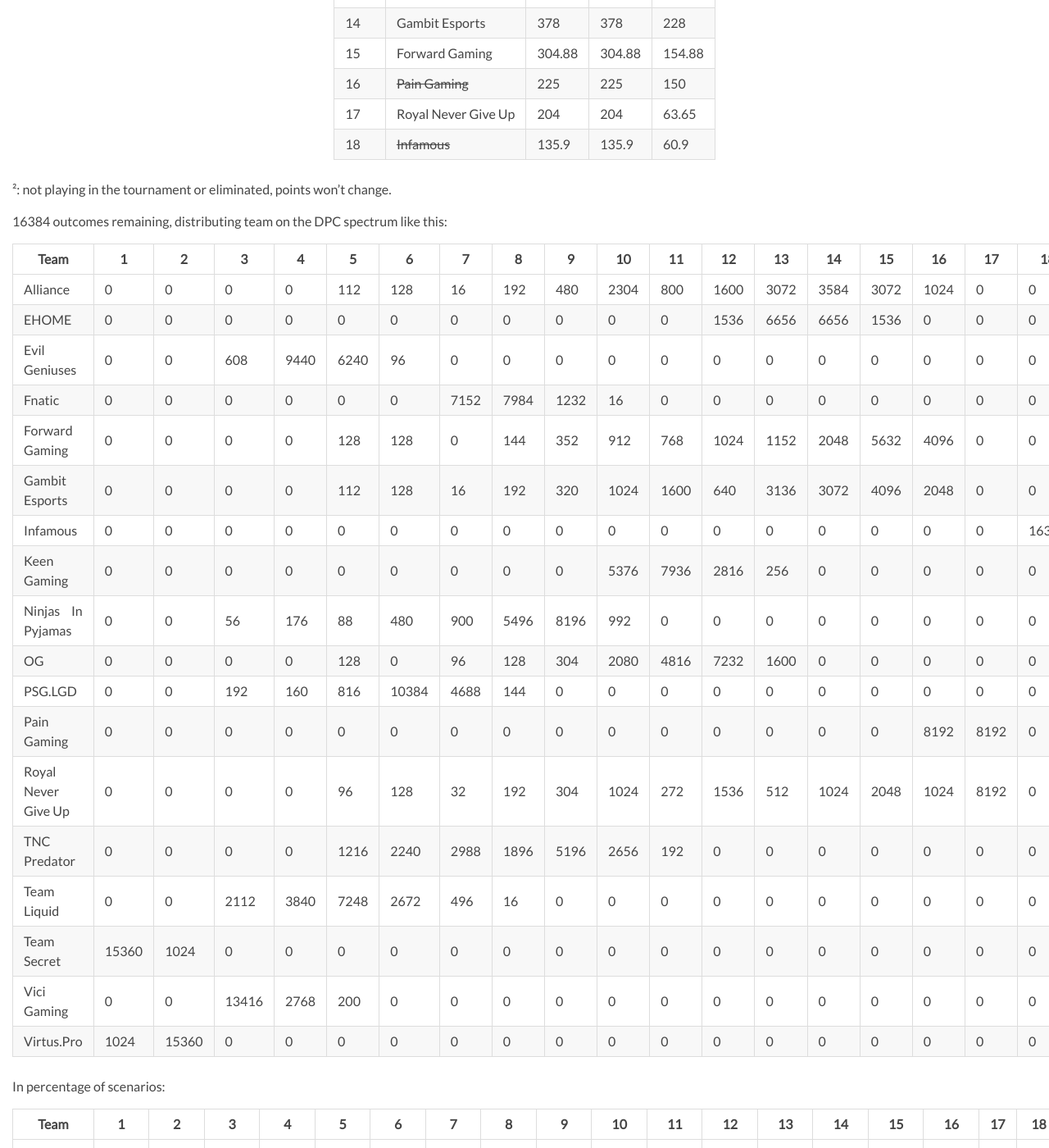
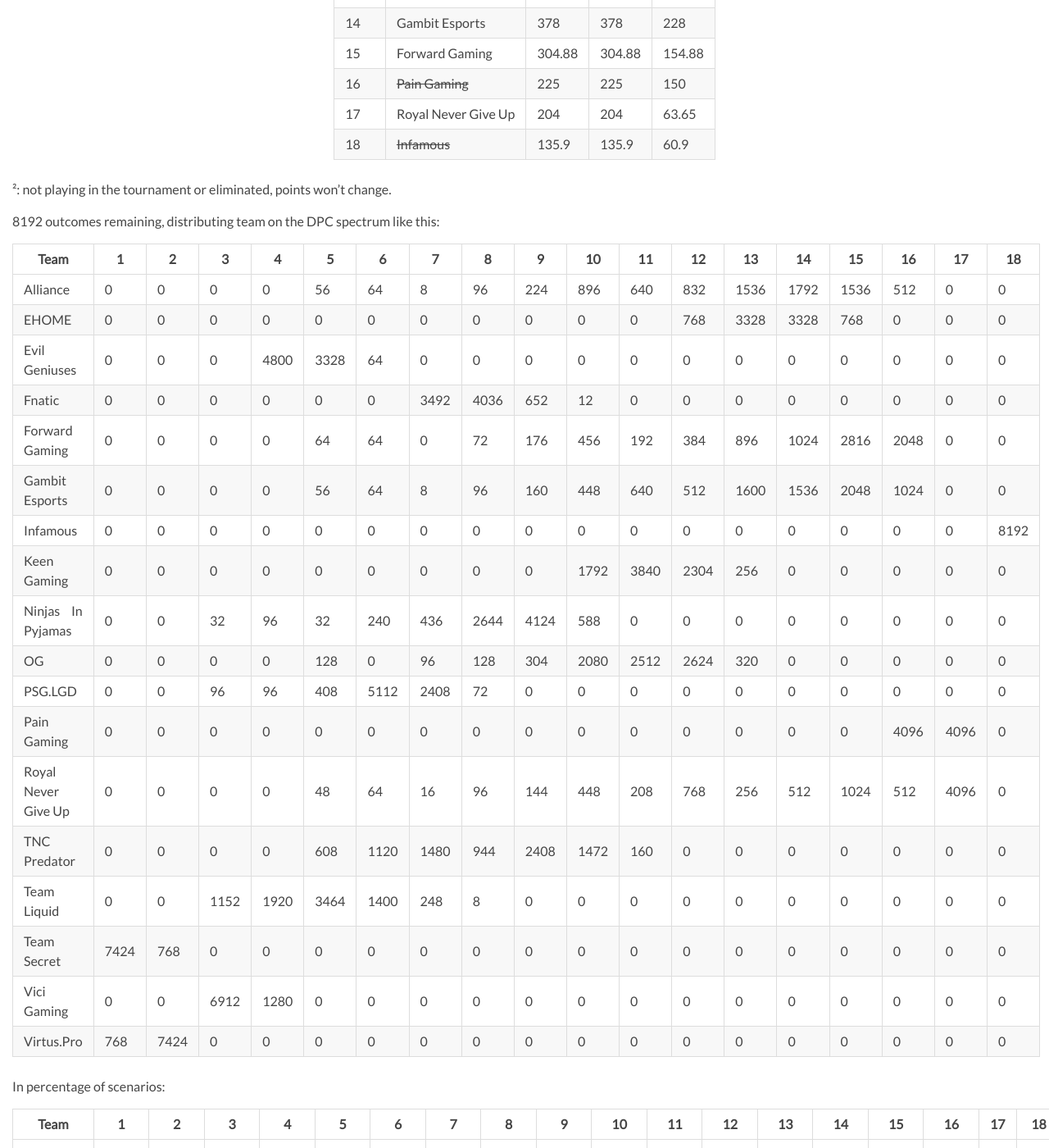
Before and after one commit to Philaeux/philaeux.github.io, a Jekyll site: the page built from _posts/2019-06-25-dpc-status.md, in a window 1280 px wide and 1400 px high, scrolled down 748 px. Shown: the whole window at 82% size. Built offline with Jekyll 4.4.1, drawn with Linux system fonts in a browser that asks for light colours; nearby versions of some CDN libraries; some of the changed text lies outside the part shown.

Commit message:
DPC 25 - EG OG

```diff
--- a/_posts/2019-06-25-dpc-status.md
+++ b/_posts/2019-06-25-dpc-status.md
@@ -32,71 +32,71 @@
 
 ²: not playing in the tournament or eliminated, points won't change.
 
-16384 outcomes remaining, distributing team on the DPC spectrum like this:
+8192 outcomes remaining, distributing team on the DPC spectrum like this:
 
 | Team | 1 | 2 | 3 | 4 | 5 | 6 | 7 | 8 | 9 | 10 | 11 | 12 | 13 | 14 | 15 | 16 | 17 | 18 |
 | ---- | ---- | ---- | ---- | ---- | ---- | ---- | ---- | ---- | ---- | ---- | ---- | ---- | ---- | ---- | ---- | ---- | ---- | ---- |
-| Alliance | 0 | 0 | 0 | 0 | 112 | 128 | 16 | 192 | 480 | 2304 | 800 | 1600 | 3072 | 3584 | 3072 | 1024 | 0 | 0 |
-| EHOME | 0 | 0 | 0 | 0 | 0 | 0 | 0 | 0 | 0 | 0 | 0 | 1536 | 6656 | 6656 | 1536 | 0 | 0 | 0 |
-| Evil Geniuses | 0 | 0 | 608 | 9440 | 6240 | 96 | 0 | 0 | 0 | 0 | 0 | 0 | 0 | 0 | 0 | 0 | 0 | 0 |
-| Fnatic | 0 | 0 | 0 | 0 | 0 | 0 | 7152 | 7984 | 1232 | 16 | 0 | 0 | 0 | 0 | 0 | 0 | 0 | 0 |
-| Forward Gaming | 0 | 0 | 0 | 0 | 128 | 128 | 0 | 144 | 352 | 912 | 768 | 1024 | 1152 | 2048 | 5632 | 4096 | 0 | 0 |
-| Gambit Esports | 0 | 0 | 0 | 0 | 112 | 128 | 16 | 192 | 320 | 1024 | 1600 | 640 | 3136 | 3072 | 4096 | 2048 | 0 | 0 |
-| Infamous | 0 | 0 | 0 | 0 | 0 | 0 | 0 | 0 | 0 | 0 | 0 | 0 | 0 | 0 | 0 | 0 | 0 | 16384 |
-| Keen Gaming | 0 | 0 | 0 | 0 | 0 | 0 | 0 | 0 | 0 | 5376 | 7936 | 2816 | 256 | 0 | 0 | 0 | 0 | 0 |
-| Ninjas In Pyjamas | 0 | 0 | 56 | 176 | 88 | 480 | 900 | 5496 | 8196 | 992 | 0 | 0 | 0 | 0 | 0 | 0 | 0 | 0 |
-| OG | 0 | 0 | 0 | 0 | 128 | 0 | 96 | 128 | 304 | 2080 | 4816 | 7232 | 1600 | 0 | 0 | 0 | 0 | 0 |
-| PSG.LGD | 0 | 0 | 192 | 160 | 816 | 10384 | 4688 | 144 | 0 | 0 | 0 | 0 | 0 | 0 | 0 | 0 | 0 | 0 |
-| Pain Gaming | 0 | 0 | 0 | 0 | 0 | 0 | 0 | 0 | 0 | 0 | 0 | 0 | 0 | 0 | 0 | 8192 | 8192 | 0 |
-| Royal Never Give Up | 0 | 0 | 0 | 0 | 96 | 128 | 32 | 192 | 304 | 1024 | 272 | 1536 | 512 | 1024 | 2048 | 1024 | 8192 | 0 |
-| TNC Predator | 0 | 0 | 0 | 0 | 1216 | 2240 | 2988 | 1896 | 5196 | 2656 | 192 | 0 | 0 | 0 | 0 | 0 | 0 | 0 |
-| Team Liquid | 0 | 0 | 2112 | 3840 | 7248 | 2672 | 496 | 16 | 0 | 0 | 0 | 0 | 0 | 0 | 0 | 0 | 0 | 0 |
-| Team Secret | 15360 | 1024 | 0 | 0 | 0 | 0 | 0 | 0 | 0 | 0 | 0 | 0 | 0 | 0 | 0 | 0 | 0 | 0 |
-| Vici Gaming | 0 | 0 | 13416 | 2768 | 200 | 0 | 0 | 0 | 0 | 0 | 0 | 0 | 0 | 0 | 0 | 0 | 0 | 0 |
-| Virtus.Pro | 1024 | 15360 | 0 | 0 | 0 | 0 | 0 | 0 | 0 | 0 | 0 | 0 | 0 | 0 | 0 | 0 | 0 | 0 |
+| Alliance | 0 | 0 | 0 | 0 | 56 | 64 | 8 | 96 | 224 | 896 | 640 | 832 | 1536 | 1792 | 1536 | 512 | 0 | 0 |
+| EHOME | 0 | 0 | 0 | 0 | 0 | 0 | 0 | 0 | 0 | 0 | 0 | 768 | 3328 | 3328 | 768 | 0 | 0 | 0 |
+| Evil Geniuses | 0 | 0 | 0 | 4800 | 3328 | 64 | 0 | 0 | 0 | 0 | 0 | 0 | 0 | 0 | 0 | 0 | 0 | 0 |
+| Fnatic | 0 | 0 | 0 | 0 | 0 | 0 | 3492 | 4036 | 652 | 12 | 0 | 0 | 0 | 0 | 0 | 0 | 0 | 0 |
+| Forward Gaming | 0 | 0 | 0 | 0 | 64 | 64 | 0 | 72 | 176 | 456 | 192 | 384 | 896 | 1024 | 2816 | 2048 | 0 | 0 |
+| Gambit Esports | 0 | 0 | 0 | 0 | 56 | 64 | 8 | 96 | 160 | 448 | 640 | 512 | 1600 | 1536 | 2048 | 1024 | 0 | 0 |
+| Infamous | 0 | 0 | 0 | 0 | 0 | 0 | 0 | 0 | 0 | 0 | 0 | 0 | 0 | 0 | 0 | 0 | 0 | 8192 |
+| Keen Gaming | 0 | 0 | 0 | 0 | 0 | 0 | 0 | 0 | 0 | 1792 | 3840 | 2304 | 256 | 0 | 0 | 0 | 0 | 0 |
+| Ninjas In Pyjamas | 0 | 0 | 32 | 96 | 32 | 240 | 436 | 2644 | 4124 | 588 | 0 | 0 | 0 | 0 | 0 | 0 | 0 | 0 |
+| OG | 0 | 0 | 0 | 0 | 128 | 0 | 96 | 128 | 304 | 2080 | 2512 | 2624 | 320 | 0 | 0 | 0 | 0 | 0 |
+| PSG.LGD | 0 | 0 | 96 | 96 | 408 | 5112 | 2408 | 72 | 0 | 0 | 0 | 0 | 0 | 0 | 0 | 0 | 0 | 0 |
+| Pain Gaming | 0 | 0 | 0 | 0 | 0 | 0 | 0 | 0 | 0 | 0 | 0 | 0 | 0 | 0 | 0 | 4096 | 4096 | 0 |
+| Royal Never Give Up | 0 | 0 | 0 | 0 | 48 | 64 | 16 | 96 | 144 | 448 | 208 | 768 | 256 | 512 | 1024 | 512 | 4096 | 0 |
+| TNC Predator | 0 | 0 | 0 | 0 | 608 | 1120 | 1480 | 944 | 2408 | 1472 | 160 | 0 | 0 | 0 | 0 | 0 | 0 | 0 |
+| Team Liquid | 0 | 0 | 1152 | 1920 | 3464 | 1400 | 248 | 8 | 0 | 0 | 0 | 0 | 0 | 0 | 0 | 0 | 0 | 0 |
+| Team Secret | 7424 | 768 | 0 | 0 | 0 | 0 | 0 | 0 | 0 | 0 | 0 | 0 | 0 | 0 | 0 | 0 | 0 | 0 |
+| Vici Gaming | 0 | 0 | 6912 | 1280 | 0 | 0 | 0 | 0 | 0 | 0 | 0 | 0 | 0 | 0 | 0 | 0 | 0 | 0 |
+| Virtus.Pro | 768 | 7424 | 0 | 0 | 0 | 0 | 0 | 0 | 0 | 0 | 0 | 0 | 0 | 0 | 0 | 0 | 0 | 0 |
 
 In percentage of scenarios:
 
 | Team | 1 | 2 | 3 | 4 | 5 | 6 | 7 | 8 | 9 | 10 | 11 | 12 | 13 | 14 | 15 | 16 | 17 | 18 |
 | ---- | ---- | ---- | ---- | ---- | ---- | ---- | ---- | ---- | ---- | ---- | ---- | ---- | ---- | ---- | ---- | ---- | ---- | ---- |
-| Alliance | 0 | 0 | 0 | 0 | 0.68 | 0.78 | 0.10 | 1.17 | 2.93 | 14.06 | 4.88 | 9.77 | 18.75 | 21.88 | 18.75 | 6.25 | 0 | 0 |
+| Alliance | 0 | 0 | 0 | 0 | 0.68 | 0.78 | 0.10 | 1.17 | 2.73 | 10.94 | 7.81 | 10.16 | 18.75 | 21.88 | 18.75 | 6.25 | 0 | 0 |
 | EHOME | 0 | 0 | 0 | 0 | 0 | 0 | 0 | 0 | 0 | 0 | 0 | 9.38 | 40.62 | 40.62 | 9.38 | 0 | 0 | 0 |
-| Evil Geniuses | 0 | 0 | 3.71 | 57.62 | 38.09 | 0.59 | 0 | 0 | 0 | 0 | 0 | 0 | 0 | 0 | 0 | 0 | 0 | 0 |
-| Fnatic | 0 | 0 | 0 | 0 | 0 | 0 | 43.65 | 48.73 | 7.52 | 0.10 | 0 | 0 | 0 | 0 | 0 | 0 | 0 | 0 |
-| Forward Gaming | 0 | 0 | 0 | 0 | 0.78 | 0.78 | 0 | 0.88 | 2.15 | 5.57 | 4.69 | 6.25 | 7.03 | 12.50 | 34.38 | 25 | 0 | 0 |
-| Gambit Esports | 0 | 0 | 0 | 0 | 0.68 | 0.78 | 0.10 | 1.17 | 1.95 | 6.25 | 9.77 | 3.91 | 19.14 | 18.75 | 25 | 12.50 | 0 | 0 |
+| Evil Geniuses | 0 | 0 | 0 | 58.59 | 40.62 | 0.78 | 0 | 0 | 0 | 0 | 0 | 0 | 0 | 0 | 0 | 0 | 0 | 0 |
+| Fnatic | 0 | 0 | 0 | 0 | 0 | 0 | 42.63 | 49.27 | 7.96 | 0.15 | 0 | 0 | 0 | 0 | 0 | 0 | 0 | 0 |
+| Forward Gaming | 0 | 0 | 0 | 0 | 0.78 | 0.78 | 0 | 0.88 | 2.15 | 5.57 | 2.34 | 4.69 | 10.94 | 12.50 | 34.38 | 25 | 0 | 0 |
+| Gambit Esports | 0 | 0 | 0 | 0 | 0.68 | 0.78 | 0.10 | 1.17 | 1.95 | 5.47 | 7.81 | 6.25 | 19.53 | 18.75 | 25 | 12.50 | 0 | 0 |
 | Infamous | 0 | 0 | 0 | 0 | 0 | 0 | 0 | 0 | 0 | 0 | 0 | 0 | 0 | 0 | 0 | 0 | 0 | 100 |
-| Keen Gaming | 0 | 0 | 0 | 0 | 0 | 0 | 0 | 0 | 0 | 32.81 | 48.44 | 17.19 | 1.56 | 0 | 0 | 0 | 0 | 0 |
-| Ninjas In Pyjamas | 0 | 0 | 0.34 | 1.07 | 0.54 | 2.93 | 5.49 | 33.54 | 50.02 | 6.05 | 0 | 0 | 0 | 0 | 0 | 0 | 0 | 0 |
-| OG | 0 | 0 | 0 | 0 | 0.78 | 0 | 0.59 | 0.78 | 1.86 | 12.70 | 29.39 | 44.14 | 9.77 | 0 | 0 | 0 | 0 | 0 |
-| PSG.LGD | 0 | 0 | 1.17 | 0.98 | 4.98 | 63.38 | 28.61 | 0.88 | 0 | 0 | 0 | 0 | 0 | 0 | 0 | 0 | 0 | 0 |
+| Keen Gaming | 0 | 0 | 0 | 0 | 0 | 0 | 0 | 0 | 0 | 21.88 | 46.88 | 28.12 | 3.12 | 0 | 0 | 0 | 0 | 0 |
+| Ninjas In Pyjamas | 0 | 0 | 0.39 | 1.17 | 0.39 | 2.93 | 5.32 | 32.28 | 50.34 | 7.18 | 0 | 0 | 0 | 0 | 0 | 0 | 0 | 0 |
+| OG | 0 | 0 | 0 | 0 | 1.56 | 0 | 1.17 | 1.56 | 3.71 | 25.39 | 30.66 | 32.03 | 3.91 | 0 | 0 | 0 | 0 | 0 |
+| PSG.LGD | 0 | 0 | 1.17 | 1.17 | 4.98 | 62.40 | 29.39 | 0.88 | 0 | 0 | 0 | 0 | 0 | 0 | 0 | 0 | 0 | 0 |
 | Pain Gaming | 0 | 0 | 0 | 0 | 0 | 0 | 0 | 0 | 0 | 0 | 0 | 0 | 0 | 0 | 0 | 50 | 50 | 0 |
-| Royal Never Give Up | 0 | 0 | 0 | 0 | 0.59 | 0.78 | 0.20 | 1.17 | 1.86 | 6.25 | 1.66 | 9.38 | 3.12 | 6.25 | 12.50 | 6.25 | 50 | 0 |
-| TNC Predator | 0 | 0 | 0 | 0 | 7.42 | 13.67 | 18.24 | 11.57 | 31.71 | 16.21 | 1.17 | 0 | 0 | 0 | 0 | 0 | 0 | 0 |
-| Team Liquid | 0 | 0 | 12.89 | 23.44 | 44.24 | 16.31 | 3.03 | 0.10 | 0 | 0 | 0 | 0 | 0 | 0 | 0 | 0 | 0 | 0 |
-| Team Secret | 93.75 | 6.25 | 0 | 0 | 0 | 0 | 0 | 0 | 0 | 0 | 0 | 0 | 0 | 0 | 0 | 0 | 0 | 0 |
-| Vici Gaming | 0 | 0 | 81.88 | 16.89 | 1.22 | 0 | 0 | 0 | 0 | 0 | 0 | 0 | 0 | 0 | 0 | 0 | 0 | 0 |
-| Virtus.Pro | 6.25 | 93.75 | 0 | 0 | 0 | 0 | 0 | 0 | 0 | 0 | 0 | 0 | 0 | 0 | 0 | 0 | 0 | 0 |
+| Royal Never Give Up | 0 | 0 | 0 | 0 | 0.59 | 0.78 | 0.20 | 1.17 | 1.76 | 5.47 | 2.54 | 9.38 | 3.12 | 6.25 | 12.50 | 6.25 | 50 | 0 |
+| TNC Predator | 0 | 0 | 0 | 0 | 7.42 | 13.67 | 18.07 | 11.52 | 29.39 | 17.97 | 1.95 | 0 | 0 | 0 | 0 | 0 | 0 | 0 |
+| Team Liquid | 0 | 0 | 14.06 | 23.44 | 42.29 | 17.09 | 3.03 | 0.10 | 0 | 0 | 0 | 0 | 0 | 0 | 0 | 0 | 0 | 0 |
+| Team Secret | 90.62 | 9.38 | 0 | 0 | 0 | 0 | 0 | 0 | 0 | 0 | 0 | 0 | 0 | 0 | 0 | 0 | 0 | 0 |
+| Vici Gaming | 0 | 0 | 84.38 | 15.62 | 0 | 0 | 0 | 0 | 0 | 0 | 0 | 0 | 0 | 0 | 0 | 0 | 0 | 0 |
+| Virtus.Pro | 9.38 | 90.62 | 0 | 0 | 0 | 0 | 0 | 0 | 0 | 0 | 0 | 0 | 0 | 0 | 0 | 0 | 0 | 0 |
 
 Top 12 secured outcomes
 
 | Team | Outcomes | TOP12 % |
 | ---- | ---- | ---- |
-| Alliance | 5632 | 34.38% |
-| EHOME | 1536 | 9.38% |
-| **Evil Geniuses** | 16384 | 100% |
-| **Fnatic** | 16384 | 100% |
-| Forward Gaming | 3456 | 21.09% |
-| Gambit Esports | 4032 | 24.61% |
+| Alliance | 2816 | 34.38% |
+| EHOME | 768 | 9.38% |
+| **Evil Geniuses** | 8192 | 100% |
+| **Fnatic** | 8192 | 100% |
+| Forward Gaming | 1408 | 17.19% |
+| Gambit Esports | 1984 | 24.22% |
 | ~~Infamous~~ | 0 | 0% |
-| Keen Gaming | 16128 | 98.44% |
-| **Ninjas In Pyjamas** | 16384 | 100% |
-| OG | 14784 | 90.23% |
-| **PSG.LGD** | 16384 | 100% |
+| Keen Gaming | 7936 | 96.88% |
+| **Ninjas In Pyjamas** | 8192 | 100% |
+| OG | 7872 | 96.09% |
+| **PSG.LGD** | 8192 | 100% |
 | ~~Pain Gaming~~ | 0 | 0% |
-| Royal Never Give Up | 3584 | 21.88% |
-| **TNC Predator** | 16384 | 100% |
-| **Team Liquid** | 16384 | 100% |
-| **Team Secret** | 16384 | 100% |
-| **Vici Gaming** | 16384 | 100% |
-| **Virtus.Pro** | 16384 | 100% |
+| Royal Never Give Up | 1792 | 21.88% |
+| **TNC Predator** | 8192 | 100% |
+| **Team Liquid** | 8192 | 100% |
+| **Team Secret** | 8192 | 100% |
+| **Vici Gaming** | 8192 | 100% |
+| **Virtus.Pro** | 8192 | 100% |
```
Also changed, not shown: other parts of _posts/2019-06-25-dpc-status.md (+2 -2 lines).
